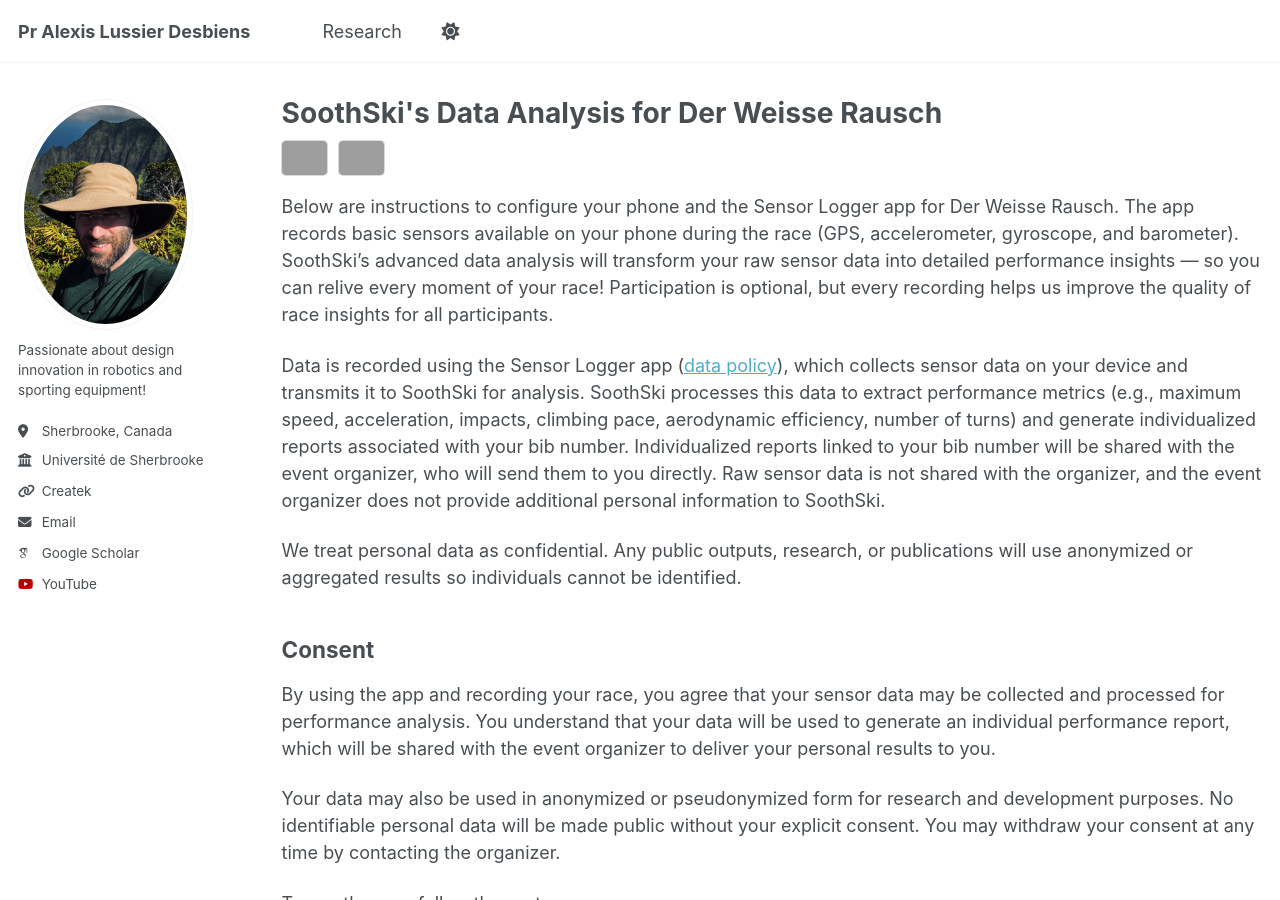
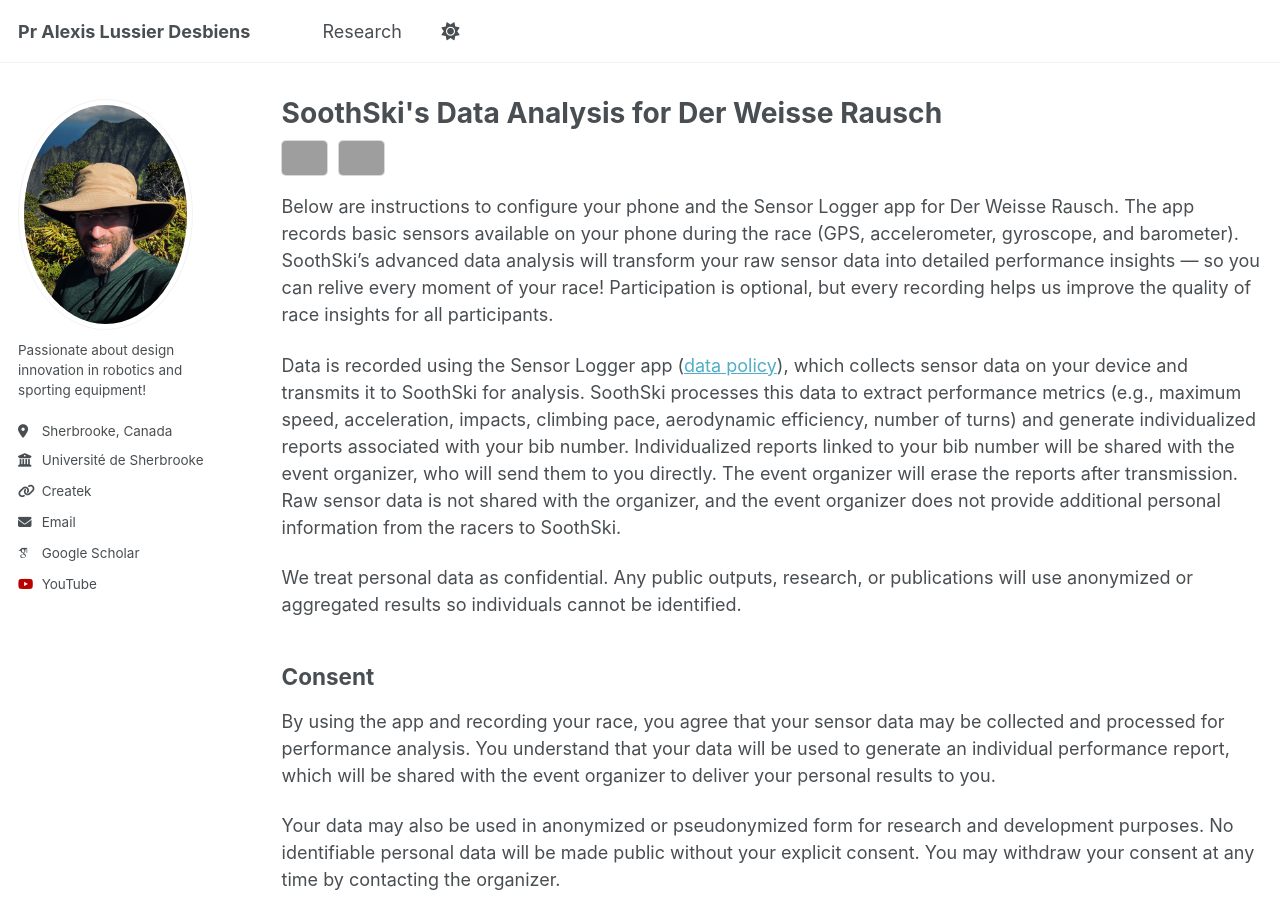
Before and after one commit to alexislussierdesbiens/alexislussierdesbiens.github.io, a Jekyll site: the page built from _pages/SoothSki-DerWeisseRausch.md, in a window 1280 px wide and 900 px high. Built offline with Jekyll 4.4.1, drawn with Linux system fonts in a browser that asks for light colours; some web fonts are replaced; grey boxes are pictures that could not be loaded.

Commit message:
Edit of the data compliance

```diff
--- a/_pages/SoothSki-DerWeisseRausch.md
+++ b/_pages/SoothSki-DerWeisseRausch.md
@@ -16,7 +16,7 @@
 
 Below are instructions to configure your phone and the Sensor Logger app for Der Weisse Rausch. The app records basic sensors available on your phone during the race (GPS, accelerometer, gyroscope, and barometer). SoothSki’s advanced data analysis will transform your raw sensor data into detailed performance insights — so you can relive every moment of your race! Participation is optional, but every recording helps us improve the quality of race insights for all participants.
 
-Data is recorded using the Sensor Logger app ([data policy](https://www.tszheichoi.com/sensor-logger-privacy-policy)), which collects sensor data on your device and transmits it to SoothSki for analysis. SoothSki processes this data to extract performance metrics (e.g., maximum speed, acceleration, impacts, climbing pace, aerodynamic efficiency, number of turns) and generate individualized reports associated with your bib number. Individualized reports linked to your bib number will be shared with the event organizer, who will send them to you directly. Raw sensor data is not shared with the organizer, and the event organizer does not provide additional personal information to SoothSki.
+Data is recorded using the Sensor Logger app ([data policy](https://www.tszheichoi.com/sensor-logger-privacy-policy)), which collects sensor data on your device and transmits it to SoothSki for analysis. SoothSki processes this data to extract performance metrics (e.g., maximum speed, acceleration, impacts, climbing pace, aerodynamic efficiency, number of turns) and generate individualized reports associated with your bib number. Individualized reports linked to your bib number will be shared with the event organizer, who will send them to you directly. The event organizer will erase the reports after transmission. Raw sensor data is not shared with the organizer, and the event organizer does not provide additional personal information from the racers to SoothSki.
 
 We treat personal data as confidential. Any public outputs, research, or publications will use anonymized or aggregated results so individuals cannot be identified.
 
```
